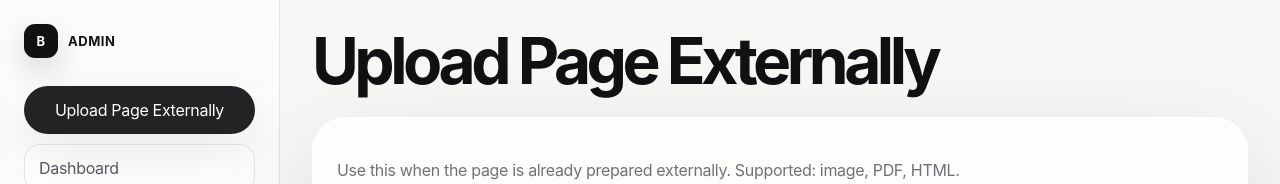
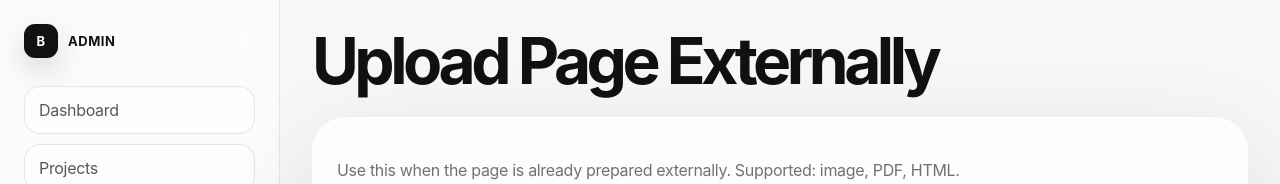
Before and after one commit to bestieon/bestedesign-portfolio, a Next.js app: page /admin/external in a window 1280 px wide. Shown: the top 184 px of the page. Built offline with nearby package versions, Linux system fonts and the light colour scheme; no server answers; the database is empty.

Commit message:
Move external upload out of global admin sidebar

```diff
--- a/components/AdminShell.tsx
+++ b/components/AdminShell.tsx
@@ -6,7 +6,6 @@ export default function AdminShell({ children }: { children: React.ReactNode })
       <aside className="admin-side">
         <Link className="brand" href="/admin/dashboard"><span className="brand-mark">B</span><span>Admin</span></Link>
         <div className="admin-menu">
-          <Link href="/admin/external" className="btn primary">Upload Page Externally</Link>
           <Link href="/admin/dashboard">Dashboard</Link>
           <Link href="/admin/projects">Projects</Link>
           <Link href="/admin/settings">Settings</Link>
```
